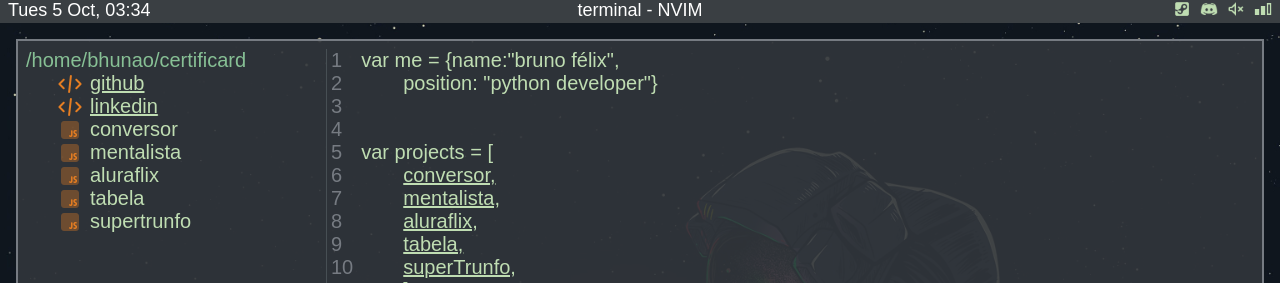
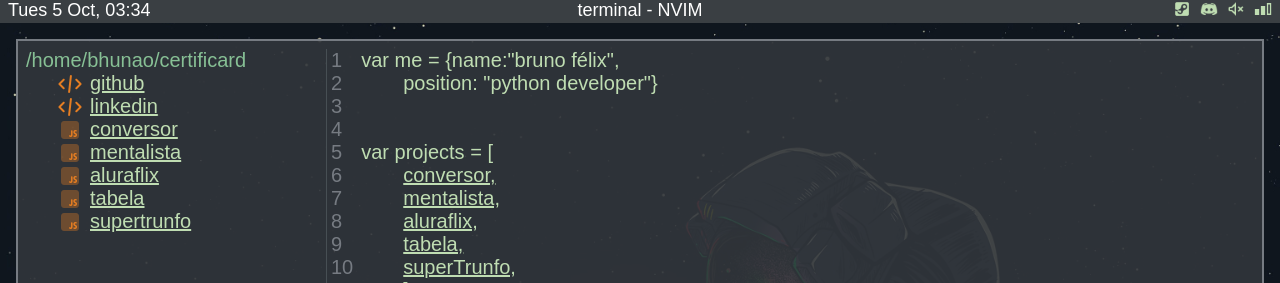
Before and after one commit to bhunao/certificard, a plain HTML site: page index.html in a window 1280 px wide. Shown: the top 283 px of the page. Drawn offline with Linux system fonts and the light colour scheme; a web font is replaced by a local one.

Commit message:
add: tag a to tree links

```diff
--- a/index.html
+++ b/index.html
@@ -37,11 +37,11 @@
                     /home/bhunao/certificard
                     <li class="icon clickable"><a href="https://github.com/bhunao">github</a></li>
                     <li class="icon clickable"><a href="https://linkedin.com/in/bhunao">linkedin</a></li>
-                    <li class="icon-js clickable" onclick="setContent(conversor)">conversor</li>
-                    <li class="icon-js clickable" onclick="setContent(mentalista)">mentalista</li>
-                    <li class="icon-js clickable" onclick="setContent(aluraflix)">aluraflix</li>
-                    <li class="icon-js clickable" onclick="setContent(tabela)">tabela</li>
-                    <li class="icon-js clickable" onclick="setContent(superTrunfo)">supertrunfo</li>
+                    <li class="icon-js clickable" onclick="setContent(conversor)"><a>conversor</a></li>
+                    <li class="icon-js clickable" onclick="setContent(mentalista)"><a>mentalista</a></li>
+                    <li class="icon-js clickable" onclick="setContent(aluraflix)"><a>aluraflix</a></li>
+                    <li class="icon-js clickable" onclick="setContent(tabela)"><a>tabela</a></li>
+                    <li class="icon-js clickable" onclick="setContent(superTrunfo)"><a>supertrunfo</a></li>
                 </div>
 
                 <!-- line number -->
```
